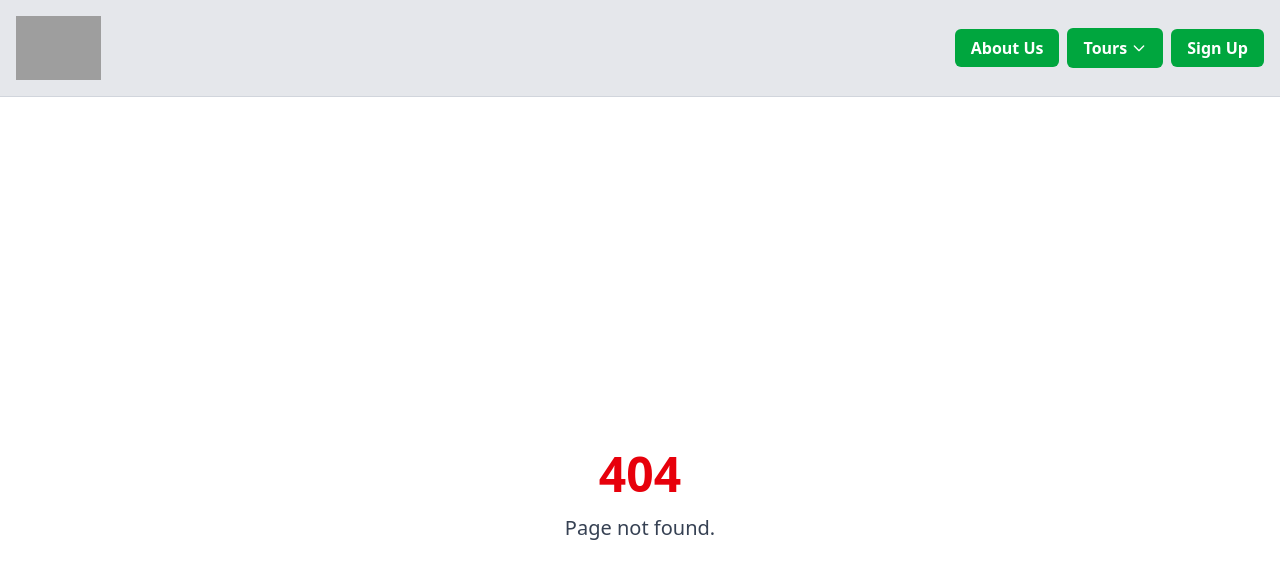
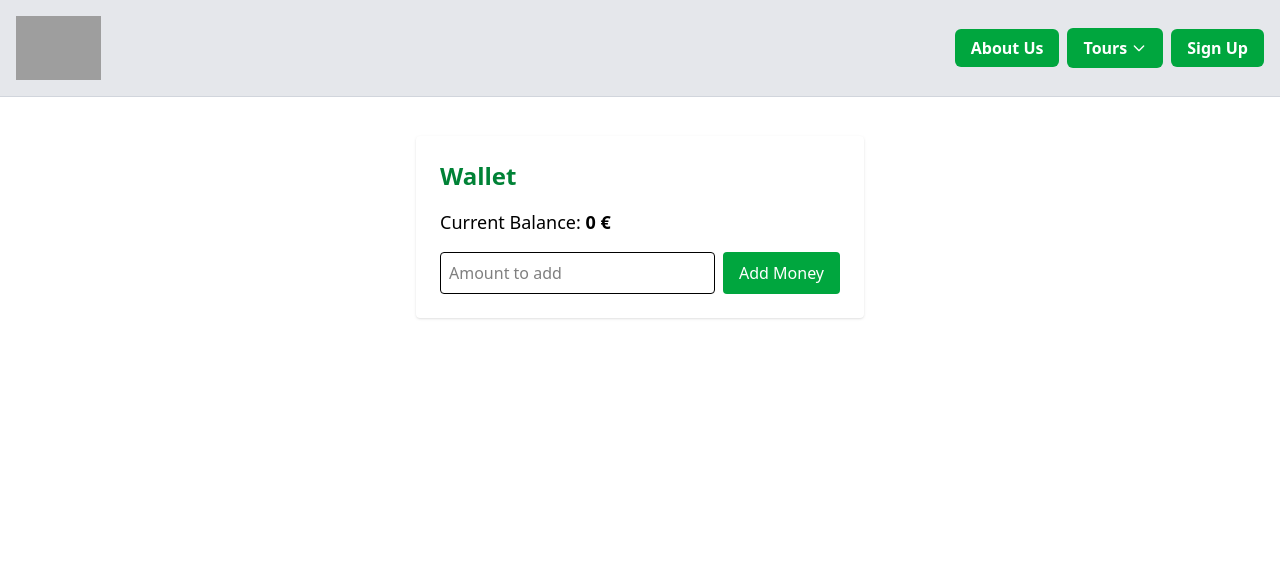
Before and after one commit to KarolisRZN/vilnius-tours, a React (Vite) app in the folder client/: page /wallet in a window 1280 px wide. Before the commit this address had no page. Shown: the top 578 px of the page. Built offline with nearby package versions, Linux system fonts and the light colour scheme; no server answers; grey boxes are pictures that could not be loaded.

Commit message:
added wallet

```diff
--- a/client/src/App.jsx
+++ b/client/src/App.jsx
@@ -8,6 +8,7 @@ import ToursPage from "./pages/ToursPage";
 import AdminPanel from "./pages/AdminPanel";
 import TourDetails from "./pages/TourDetails";
 import AccountSettings from "./pages/AccountSettings";
+import Wallet from "./pages/Wallet";
 
 // Helper to check admin
 const isAdmin = () => {
@@ -40,6 +41,7 @@ function App() {
           <Route path="/tours" element={<ToursPage />} />
           <Route path="/tours/:id" element={<TourDetails />} />
           <Route path="/account" element={<AccountSettings />} />
+          <Route path="/wallet" element={<Wallet />} />
           <Route
             path="/admin"
             element={isAdmin() ? <AdminPanel /> : <Navigate to="/" replace />}
--- a/client/src/components/Navbar.jsx
+++ b/client/src/components/Navbar.jsx
@@ -210,6 +210,18 @@ function Navbar() {
                     <ul className="py-1">
                       <li>
                         <Link
+                          to="/wallet"
+                          className="block px-4 py-2 text-gray-700 hover:bg-green-100"
+                          tabIndex={0}
+                          onClick={() => {
+                            setUserDropdownOpen(false);
+                          }}
+                        >
+                          Wallet
+                        </Link>
+                      </li>
+                      <li>
+                        <Link
                           to="/account"
                           className="block px-4 py-2 text-gray-700 hover:bg-green-100"
                           tabIndex={0}
--- /dev/null
+++ b/client/src/pages/Wallet.jsx
@@ -0,0 +1,65 @@
+import { useEffect, useState } from "react";
+
+export default function Wallet() {
+  const [amount, setAmount] = useState(0);
+  const [addValue, setAddValue] = useState("");
+  const [message, setMessage] = useState("");
+  const token = localStorage.getItem("token");
+
+  useEffect(() => {
+    // Fetch wallet balance
+    fetch("/api/wallet", {
+      headers: { Authorization: `Bearer ${token}` },
+    })
+      .then((res) => res.json())
+      .then((data) => setAmount(data.amount || 0));
+  }, [token]);
+
+  const handleAdd = async (e) => {
+    e.preventDefault();
+    setMessage("");
+    const res = await fetch("/api/wallet/add", {
+      method: "POST",
+      headers: {
+        "Content-Type": "application/json",
+        Authorization: `Bearer ${token}`,
+      },
+      body: JSON.stringify({ amount: Number(addValue) }),
+    });
+    const data = await res.json();
+    if (res.ok) {
+      setAmount(data.amount);
+      setAddValue("");
+      setMessage("Money added!");
+    } else {
+      setMessage(data.message || "Error");
+    }
+  };
+
+  return (
+    <div className="max-w-md mx-auto mt-10 bg-white p-6 rounded shadow">
+      <h2 className="text-2xl font-bold mb-4 text-green-700">Wallet</h2>
+      <div className="mb-4 text-lg">
+        Current Balance: <span className="font-bold">{amount} €</span>
+      </div>
+      <form onSubmit={handleAdd} className="flex gap-2">
+        <input
+          type="number"
+          min="1"
+          value={addValue}
+          onChange={(e) => setAddValue(e.target.value)}
+          className="border rounded p-2 flex-1"
+          placeholder="Amount to add"
+          required
+        />
+        <button
+          className="bg-green-600 text-white px-4 py-2 rounded hover:bg-green-700"
+          type="submit"
+        >
+          Add Money
+        </button>
+      </form>
+      {message && <div className="mt-2 text-green-700">{message}</div>}
+    </div>
+  );
+}
```
Also changed, not shown: 2 other files (tests, documents, lock files or other folders).
